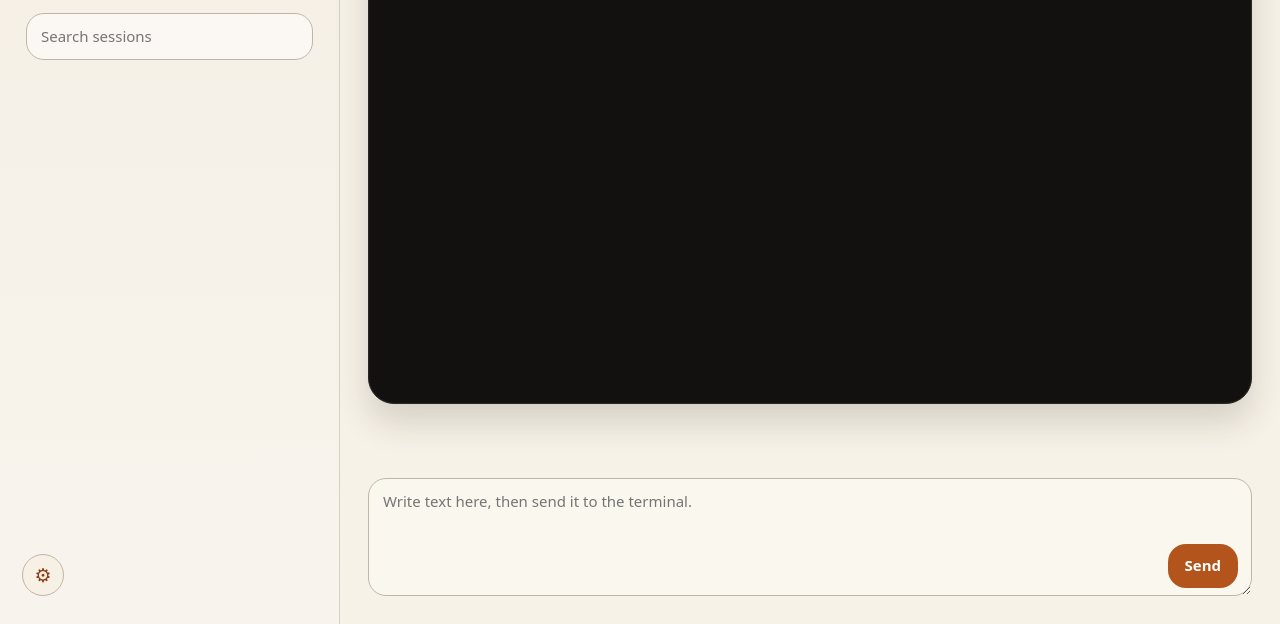
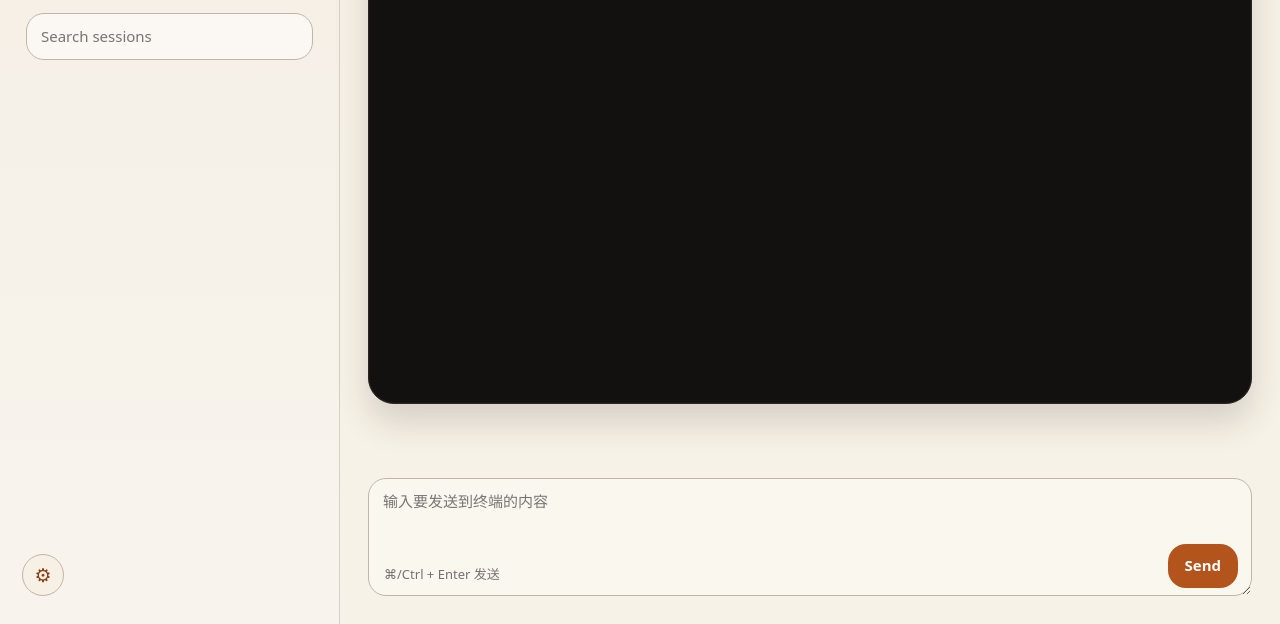
Before and after one commit to elevenlj/easy_terminal, a plain HTML site: page internal/httpapi/static/index.html in a window 1280 px wide. Shown: the part 176-800 px from the top of the page. Drawn offline with nearby package versions, Linux system fonts and the light colour scheme; no server answers.

Commit message:
Add composer shortcut hint

```diff
--- a/internal/httpapi/static/app.css
+++ b/internal/httpapi/static/app.css
@@ -342,6 +342,15 @@ textarea {
   background: rgba(255, 255, 255, 0.34);
   padding-right: 112px;
   padding-bottom: 58px;
+}
+
+.composer-shortcut {
+  position: absolute;
+  left: 16px;
+  bottom: 18px;
+  color: var(--muted);
+  font-size: 13px;
+  pointer-events: none;
 }
 
 .composer button {
--- a/internal/httpapi/static/index.html
+++ b/internal/httpapi/static/index.html
@@ -31,7 +31,8 @@
       </div>
       <div id="quick-list" class="quick-list"></div>
       <form id="composer" class="composer">
-        <textarea id="composer-input" placeholder="Write text here, then send it to the terminal."></textarea>
+        <textarea id="composer-input" placeholder="输入要发送到终端的内容"></textarea>
+        <div class="composer-shortcut" aria-hidden="true">⌘/Ctrl + Enter 发送</div>
         <button>Send</button>
       </form>
     </main>
```
